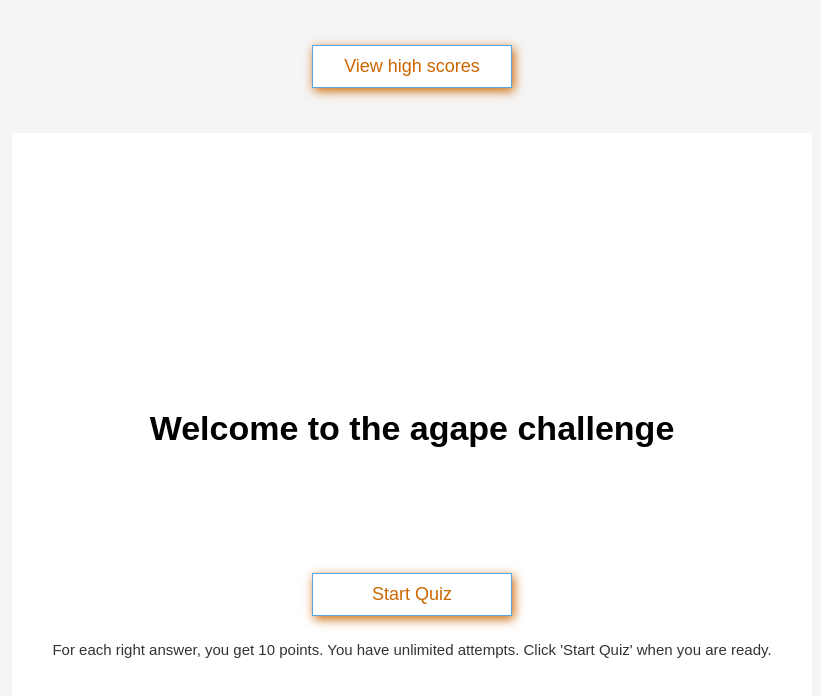
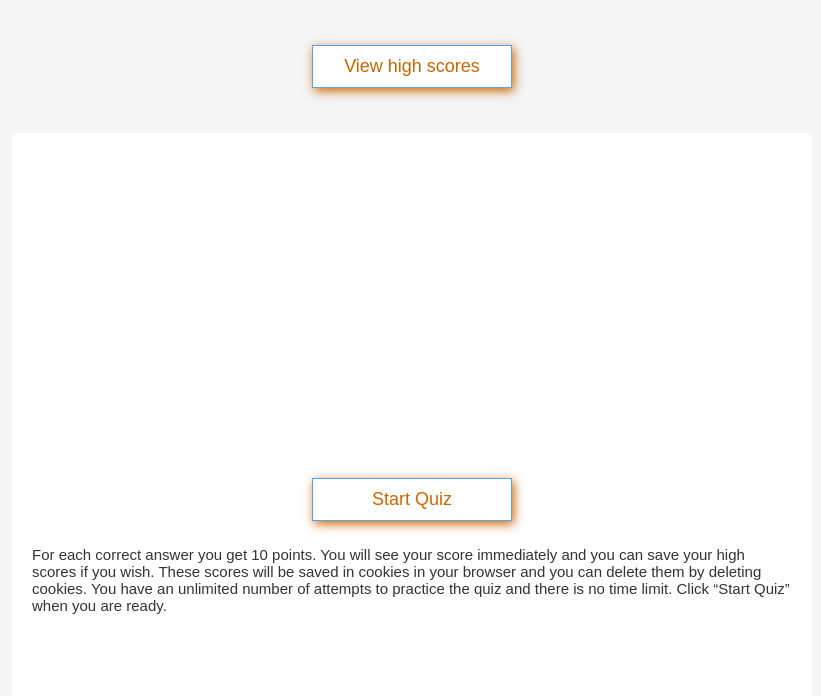
Before and after one commit to sa1987/AgapeOSQuizChapter-7, a plain HTML site: page index.html in a window 1280 px wide. Shown: the whole page, without its empty margins (228-1049 px from the left). Drawn offline with Linux system fonts and the light colour scheme.

Commit message:
index intro

```diff
--- a/index.html
+++ b/index.html
@@ -22,11 +22,11 @@
     <!-- Configure the page in a container -->
     <div class="container">
         <div id="home" class="flex-center flex-column">
-          <h1> Welcome to the agape challenge </h1>
+          <!--  <h1> Welcome to the agape challenge </h1> -->
           <a class="btn" href="assets/game.html">Start Quiz</a>
           <a class="box">
             <p>
-            For each right answer, you get 10 points. You have unlimited attempts. Click 'Start Quiz' when you are ready.
+            For each correct answer you get 10 points. You will see your score immediately and you can save your high scores if you wish. These scores will be saved in cookies in your browser and you can delete them by deleting cookies. You have an unlimited number of attempts to practice the quiz and there is no time limit. Click “Start Quiz” when you are ready.
         </p>
       </a>
           <!-- <a class="btn" href="assets/highscores.html">View high scores</a> -->
```
